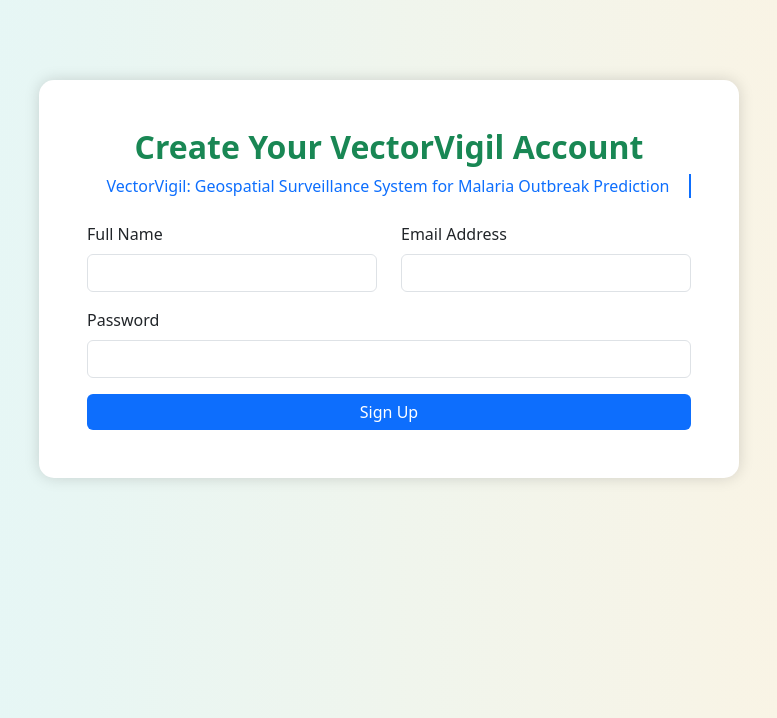
After one commit to Confytech/vectorvigil-backend, a Flask app: page /signup in a window 1280 px wide. The commit adds this page. Shown: the top 718 px of the page, without its empty margins (251-1028 px from the left). Run offline with Flask 3, Linux system fonts and the light colour scheme; parts of the project's set-up code (start-up, migrations or seed data) failed here and were passed over.

Commit message:
Updated code after recent changes

```diff
--- a/app.py
+++ b/app.py
@@ -1,25 +1,81 @@
-from flask import Flask, request, jsonify, render_template
+from flask import Flask, request, jsonify, render_template, redirect, url_for, session
 from geospatial import process_geospatial_data
 import pickle
 import numpy as np
 import sqlite3
+from werkzeug.security import generate_password_hash, check_password_hash
 
 app = Flask(__name__)
+app.secret_key = 'your-secret-key'  # Replace with a secure random value
 
 # Load model
 with open('model/malaria_model.pkl', 'rb') as f:
     malaria_model = pickle.load(f)
 
-# Home route to serve the HTML form
+
+# ---------- USER AUTH ROUTES ----------
+
+@app.route('/signup', methods=['GET', 'POST'])
+def signup():
+    if request.method == 'POST':
+        name = request.form['name']
+        email = request.form['email']
+        password = generate_password_hash(request.form['password'])
+
+        conn = sqlite3.connect('instance/vectorvigil.db')
+        cursor = conn.cursor()
+        try:
+            cursor.execute('INSERT INTO users (name, email, password) VALUES (?, ?, ?)', (name, email, password))
+            conn.commit()
+            conn.close()
+            return redirect(url_for('login'))
+        except sqlite3.IntegrityError:
+            return "Email already exists. Try logging in."
+    return render_template('signup.html')
+
+
+@app.route('/login', methods=['GET', 'POST'])
+def login():
+    if request.method == 'POST':
+        email = request.form['email']
+        password = request.form['password']
+
+        conn = sqlite3.connect('instance/vectorvigil.db')
+        cursor = conn.cursor()
+        cursor.execute('SELECT id, name, password FROM users WHERE email = ?', (email,))
+        user = cursor.fetchone()
+        conn.close()
+
+        if user and check_password_hash(user[2], password):
+            session['user_id'] = user[0]
+            session['username'] = user[1]
+            return redirect(url_for('home'))
+        else:
+            return "Invalid email or password."
+    return render_template('login.html')
+
+
+@app.route('/logout')
+def logout():
+    session.clear()
+    return redirect(url_for('login'))
+
+
+# ---------- MAIN APP ROUTES ----------
+
 @app.route('/')
 def home():
-    return render_template('index.html')
+    if 'user_id' not in session:
+        return redirect(url_for('login'))
+    return render_template('index.html', user=session['username'])
 
-# Predict route that also stores data in DB
+
 @app.route('/predict', methods=['POST'])
 def predict():
+    if 'user_id' not in session:
+        return jsonify({"error": "Unauthorized"}), 403
+
     data = request.get_json()
-
     try:
         rainfall = float(data['rainfall'])
         temperature = float(data['temperature'])
@@ -29,11 +85,20 @@ def predict():
     except (KeyError, ValueError):
         return jsonify({"error": "Invalid input. Please provide rainfall, temperature, humidity, latitude, and longitude."}), 400
 
+    # ✅ Restrict to Nigeria bounds
+    if not (4.0 <= latitude <= 14.0 and 3.0 <= longitude <= 15.0):
+        return jsonify({"error": "Location must be within Nigeria."}), 400
+
     # Predict
     features = np.array([[rainfall, temperature, humidity]])
     prediction = malaria_model.predict(features)[0]
 
-    # Save to database
+    # Optional: classify region using your helper
+    geo_info = process_geospatial_data(latitude, longitude)
+    region = geo_info.get("region", "Unknown")
+    risk_zone = geo_info.get("risk_zone", "Unknown")
+
+    # Save to database (add region/risk_zone later if you extend DB schema)
     conn = sqlite3.connect('instance/vectorvigil.db')
     cursor = conn.cursor()
     cursor.execute('''
@@ -43,24 +108,32 @@ def predict():
     conn.commit()
     conn.close()
 
-    return jsonify({"risk": int(prediction)})
+    return jsonify({
+        "risk": int(prediction),
+        "region": region,
+        "risk_zone": risk_zone
+    })
 
-# Map data endpoint for Leaflet
+
 @app.route('/map-data')
 def map_data():
+    if 'user_id' not in session:
+        return jsonify({"error": "Unauthorized"}), 403
+
     conn = sqlite3.connect('instance/vectorvigil.db')
     conn.row_factory = sqlite3.Row
-    c = conn.cursor()
-    c.execute('''
+    cursor = conn.cursor()
+    cursor.execute('''
         SELECT latitude, longitude, rainfall, prediction
         FROM predictions
         WHERE latitude IS NOT NULL AND longitude IS NOT NULL
         ORDER BY timestamp DESC
         LIMIT 100
     ''')
-    rows = [dict(row) for row in c.fetchall()]
+    rows = [dict(row) for row in cursor.fetchall()]
     conn.close()
     return jsonify(rows)
 
+
 if __name__ == '__main__':
     app.run(host="0.0.0.0", port=10000)
--- /dev/null
+++ b/templates/signup.html
@@ -0,0 +1,103 @@
+<!DOCTYPE html>
+<html lang="en">
+<head>
+  <meta charset="UTF-8">
+  <title>Sign Up | VectorVigil</title>
+  <link href="https://cdn.jsdelivr.net/npm/bootstrap@5.3.0/dist/css/bootstrap.min.css" rel="stylesheet">
+
+  <style>
+    body {
+      background: linear-gradient(to right, #e0f7fa, #fff3e0);
+    }
+
+    .signup-card {
+      max-width: 700px;
+      margin: 80px auto;
+      background-color: #ffffff;
+      border-radius: 15px;
+      padding: 3rem;
+      box-shadow: 0 0 15px rgba(0, 0, 0, 0.15);
+    }
+
+    .animated-text {
+      font-size: 16px;
+      color: #0d6efd;
+      font-weight: 500;
+      overflow: hidden;
+      white-space: nowrap;
+      border-right: 2px solid #0d6efd;
+      width: fit-content;
+      margin: 0 auto 1.5rem;
+      animation: typing 11s steps(90, end) infinite;
+    }
+
+    @keyframes typing {
+      0% { width: 0; }
+      50% { width: 100%; }
+      80% { width: 100%; }
+      100% { width: 0; }
+    }
+
+    h2 {
+      color: #198754;
+      font-weight: bold;
+    }
+
+    .btn-primary {
+      background-color: #0d6efd;
+      border: none;
+    }
+
+    .btn-primary:hover {
+      background-color: #0b5ed7;
+    }
+
+    a {
+      color: #198754;
+      text-decoration: none;
+    }
+
+    a:hover {
+      text-decoration: underline;
+    }
+
+    @media (max-width: 768px) {
+      .signup-card {
+        padding: 2rem;
+        margin: 40px 1rem;
+      }
+
+      .animated-text {
+        font-size: 14px;
+        text-align: center;
+        white-space: normal;
+        border-right: none;
+        animation: none;
+      }
+    }
+  </style>
+</head>
+<body>
+
+  <div class="signup-card">
+    <h2 class="text-center mb-2">Create Your VectorVigil Account</h2>
+    <div class="animated-text text-center">
+      VectorVigil: Geospatial Surveillance System for Malaria Outbreak Prediction
+    </div>
+
+    <form method="POST" action="/signup">
+      <div class="row">
+        <div class="col-md-6 mb-3">
+          <label for="name" class="form-label">Full Name</label>
+          <input type="text" name="name" class="form-control" required>
+        </div>
+        <div class="col-md-6 mb-3">
+          <label for="email" class="form-label">Email Address</label>
+          <input type="email" name="email" class="form-control" required>
+        </div>
+      </div>
+      <div class="mb-3">
+        <label for="password" class="form-label">Password</label>
+        <input type="password" name="password" class="form-control" required>
+      </div>
+      <button class="btn btn-primary w-100">Sign Up</
```
Also changed, not shown: templates/index.html (+46 -18 lines), templates/login.html (added, +106 -0 lines), instance/vectorvigil.db, 1 other file.
